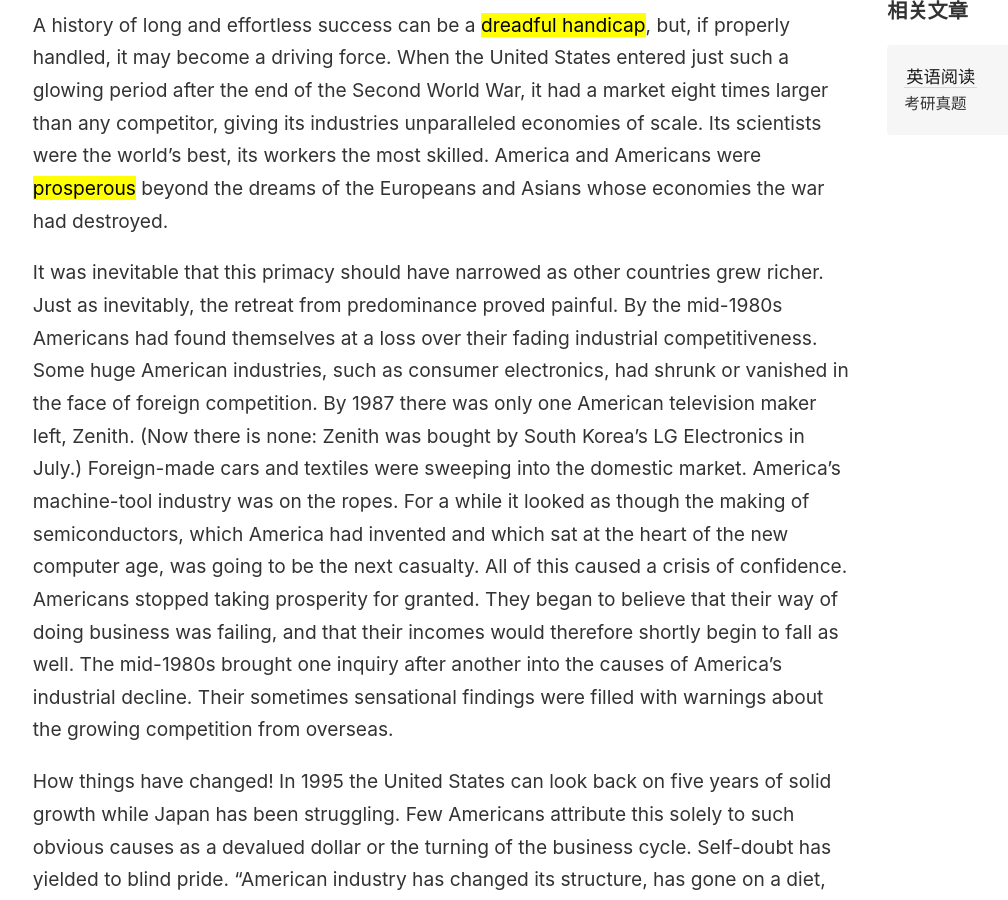
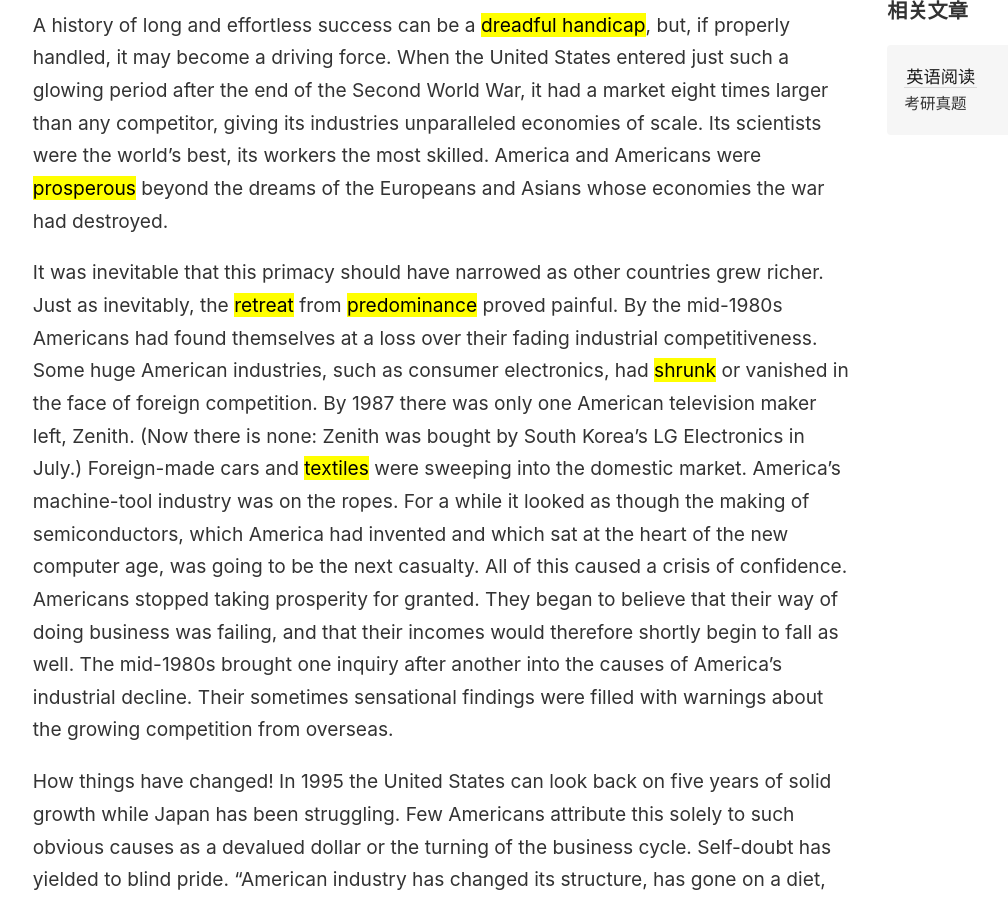
Before and after one commit to wingowen/digital-garden-jekyll, a Jekyll site: the page built from _notes/英语一.md, in a window 1280 px wide and 900 px high, scrolled down 384 px. Shown: the whole window, without its empty margins (44-1052 px from the left). Built offline with Jekyll 4.4.1, drawn with Linux system fonts in a browser that asks for light colours.

Commit message:
vault backup: 2024-07-05 18:19:00

```diff
--- a/_notes/英语一.md
+++ b/_notes/英语一.md
@@ -4,7 +4,7 @@
 
 A history of long and effortless success can be a ==dreadful handicap==, but, if properly handled, it may become a driving force. When the United States entered just such a glowing period after the end of the Second World War, it had a market eight times larger than any competitor, giving its industries unparalleled economies of scale. Its scientists were the world's best, its workers the most skilled. America and Americans were ==prosperous== beyond the dreams of the Europeans and Asians whose economies the war had destroyed.
 
-It was inevitable that this primacy should have narrowed as other countries grew richer. Just as inevitably, the retreat from predominance proved painful. By the mid-1980s Americans had found themselves at a loss over their fading industrial competitiveness. Some huge American industries, such as consumer electronics, had shrunk or vanished in the face of foreign competition. By 1987 there was only one American television maker left, Zenith. (Now there is none: Zenith was bought by South Korea's LG Electronics in July.) Foreign-made cars and textiles were sweeping into the domestic market. America's machine-tool industry was on the ropes. For a while it looked as though the making of semiconductors, which America had invented and which sat at the heart of the new computer age, was going to be the next casualty.
+It was inevitable that this primacy should have narrowed as other countries grew richer. Just as inevitably, the ==retreat== from ==predominance== proved painful. By the mid-1980s Americans had found themselves at a loss over their fading industrial competitiveness. Some huge American industries, such as consumer electronics, had ==shrunk== or vanished in the face of foreign competition. By 1987 there was only one American television maker left, Zenith. (Now there is none: Zenith was bought by South Korea's LG Electronics in July.) Foreign-made cars and ==textiles== were sweeping into the domestic market. America's machine-tool industry was on the ropes. For a while it looked as though the making of semiconductors, which America had invented and which sat at the heart of the new computer age, was going to be the next casualty.
 All of this caused a crisis of confidence. Americans stopped taking prosperity for granted. They began to believe that their way of doing business was failing, and that their incomes would therefore shortly begin to fall as well. The mid-1980s brought one inquiry after another into the causes of America's industrial decline. Their sometimes sensational findings were filled with warnings about the growing competition from overseas.
 
 How things have changed! In 1995 the United States can look back on five years of solid growth while Japan has been struggling. Few Americans attribute this solely to such obvious causes as a devalued dollar or the turning of the business cycle. Self-doubt has yielded to blind pride. "American industry has changed its structure, has gone on a diet, has learnt to be more quick-witted," according to Richard Cavanaugh, executive dean of Harvard's Kennedy School of Government. "It makes me proud to be an American just to see how our businesses are improving their productivity," says Stephen Moore of the Cato Institute, a think-tank in Washington, D.C. And William Sahlman of the Harvard Business School believes that people will look back on this period as "a golden age of business management in the United States."
```
